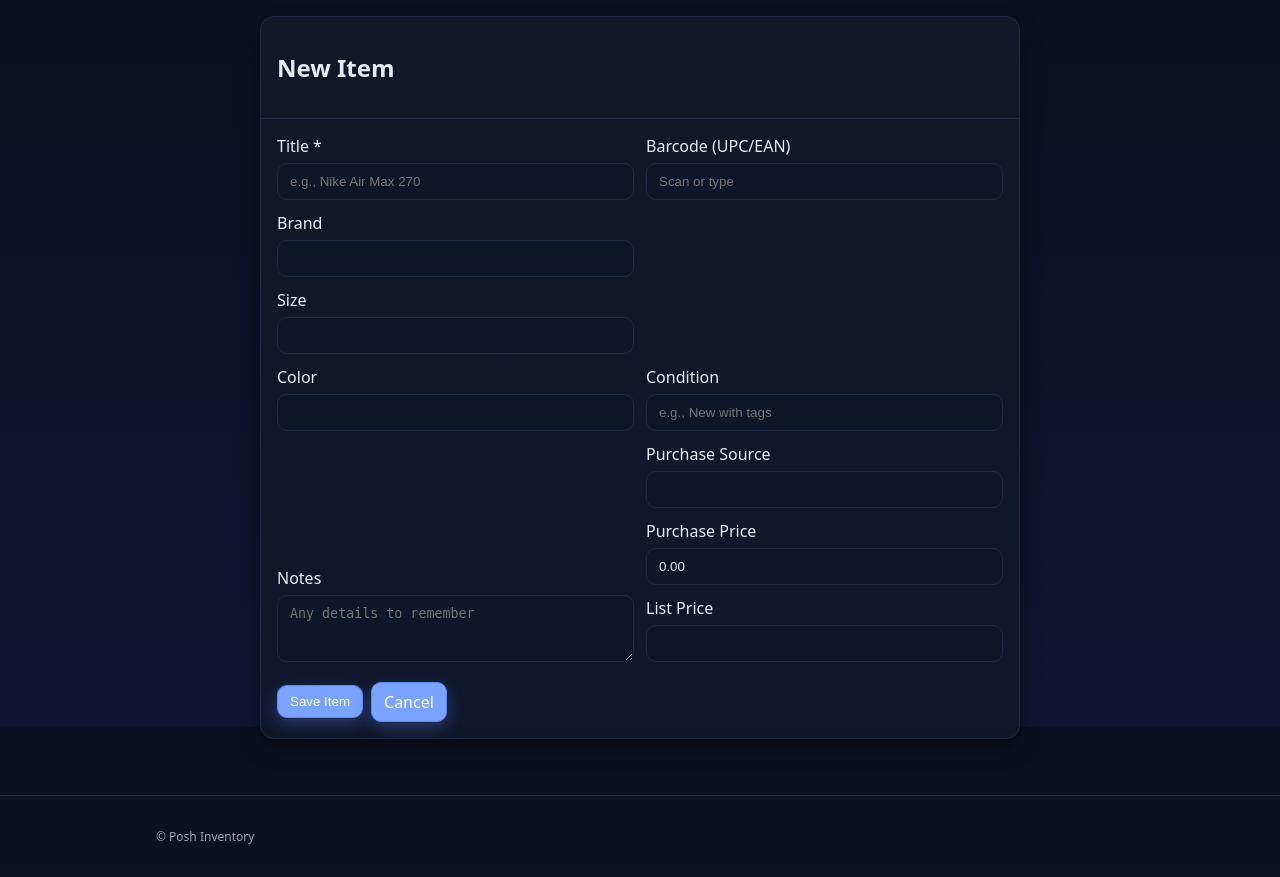
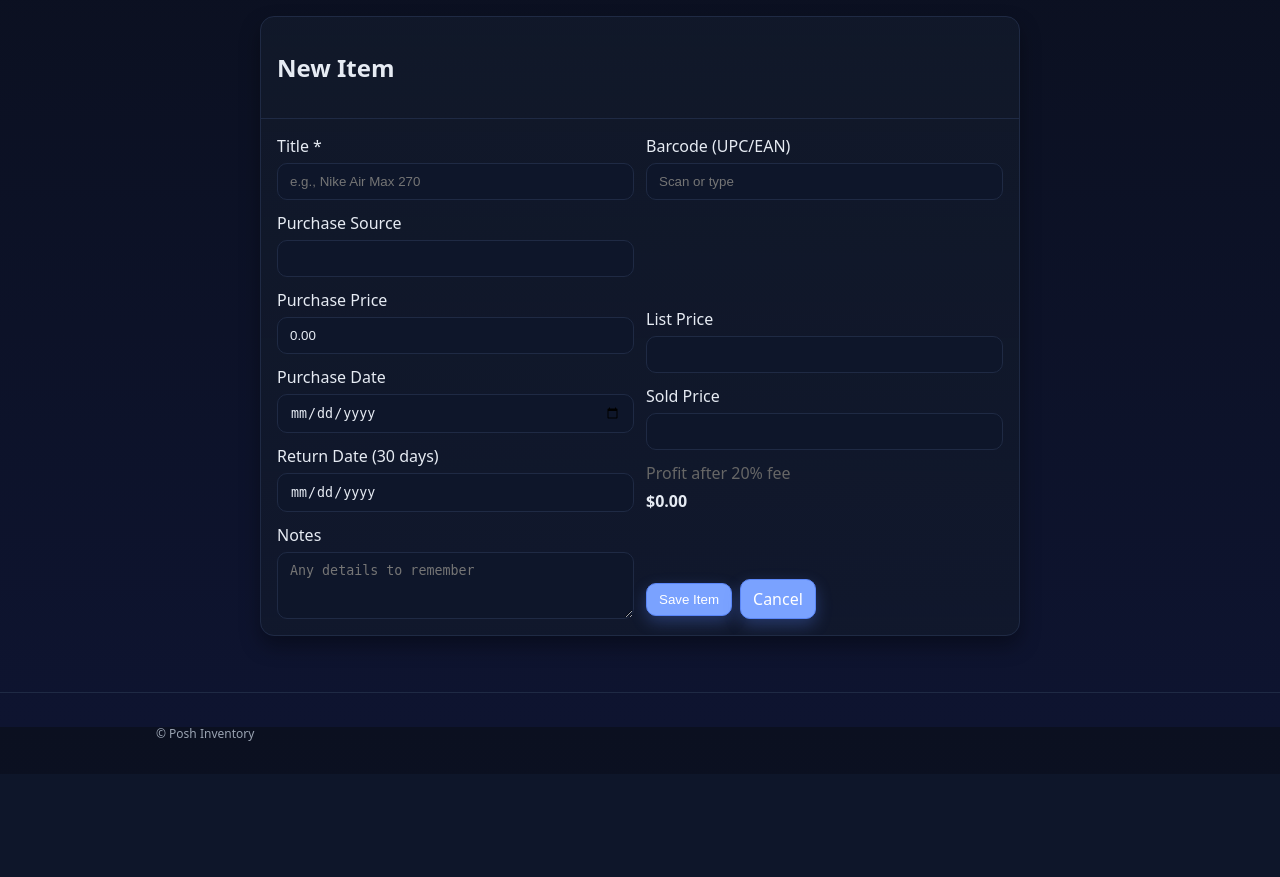
Before and after one commit to noahc763/posh-inventory, a Flask app: page /items/new in a window 1280 px wide. Shown: the part 73-950 px from the top of the page. After the commit the page ends 814 px from the top, so only its background shows below. Run offline with Flask 3, Linux system fonts and the light colour scheme; the visitor is signed in with stand-in values (Sample User, id 1).

Commit message:
updates with scanning

```diff
--- a/app.py
+++ b/app.py
@@ -8,6 +8,7 @@ from models import db, Item, Category, User
 from auth import auth_bp
 from items import items_bp
 from categories import categories_bp
+from datetime import datetime
 
 
 def create_app():
@@ -92,24 +93,54 @@ def create_app():
     def items_create():
         name = (request.form.get("name") or "").strip()
         barcode = normalize_barcode(request.form.get("barcode") or "")
+        purchase_price = request.form.get("purchase_price")
+        sold_price = request.form.get("sold_price")
+        purchase_date = request.form.get("purchase_date")
+        purchase_source = (request.form.get("purchase_source") or "").strip()
+        list_price = request.form.get("list_price")
+        notes = request.form.get("notes")
+
         if not barcode:
             return ("Barcode required", 400)
+
+        # helpers
+        def parse_money(v):
+            try:
+                return Decimal(v)
+            except Exception:
+                return None
+
+        def parse_date(v):
+            try:
+                return datetime.strptime(v, "%Y-%m-%d").date() if v else None
+            except Exception:
+                return None
 
         existing = Item.query.filter_by(user_id=current_user.id, barcode=barcode).first()
         if existing:
             return redirect(url_for("item_detail", item_id=existing.id))
 
-        # Create and save
-        item = Item(name=name, barcode=barcode, user_id=current_user.id)
+        item = Item(
+            user_id=current_user.id,
+            title=name or "Untitled",
+            barcode=barcode,
+            purchase_source=purchase_source or None,
+            purchase_price=parse_money(purchase_price) or Decimal("0.00"),
+            list_price=parse_money(list_price),
+            sold_price=parse_money(sold_price),
+            purchase_date=parse_date(purchase_date),
+            notes=notes or None,
+        )
+
         db.session.add(item)
         try:
             db.session.commit()
         except Exception:
             db.session.rollback()
-            # likely unique constraint on (user_id, barcode)
             return ("Barcode already exists", 409)
 
         return redirect(url_for("item_detail", item_id=item.id))
+
 
     # (optional) quick health check
     @app.route("/healthz")
--- a/templates/item_form.html
+++ b/templates/item_form.html
@@ -16,45 +16,49 @@
         <input name="barcode" value="{{ prefill.barcode if prefill and prefill.barcode }}" placeholder="Scan or type" />
       </label>
 
-      <div style="display:grid; grid-template-columns: repeat(auto-fit, minmax(180px, 1fr)); gap:12px;">
+      <div style="display:grid; grid-template-columns: repeat(auto-fit, minmax(220px, 1fr)); gap:12px;">
         <label class="field">
-          <span>Brand</span>
-          <input name="brand" />
+          <span>Purchase Source</span>
+          <input name="purchase_source" />
         </label>
+
         <label class="field">
-          <span>Size</span>
-          <input name="size" />
+          <span>Purchase Price</span>
+          <input id="purchase_price" name="purchase_price" type="number" step="0.01" min="0" value="0.00" />
         </label>
+
         <label class="field">
-          <span>Color</span>
-          <input name="color" />
+          <span>Purchase Date</span>
+          <input id="purchase_date" name="purchase_date" type="date" />
+        </label>
+
+        <label class="field">
+          <span>Return Date (30 days)</span>
+          <input id="return_date" type="date" readonly />
         </label>
       </div>
 
-      <label class="field">
-        <span>Condition</span>
-        <input name="condition" placeholder="e.g., New with tags" />
-      </label>
+      <div style="display:grid; grid-template-columns: repeat(auto-fit, minmax(220px, 1fr)); gap:12px;">
+        <label class="field">
+          <span>List Price</span>
+          <input name="list_price" type="number" step="0.01" min="0" />
+        </label>
+
+        <label class="field">
+          <span>Sold Price</span>
+          <input id="sold_price" name="sold_price" type="number" step="0.01" min="0" />
+        </label>
+
+        <div class="field" style="display:flex; flex-direction:column; justify-content:flex-end">
+          <div class="muted" style="color:#666;">Profit after 20% fee</div>
+          <div id="profit_display" style="font-weight:600;">—</div>
+        </div>
+      </div>
 
       <label class="field">
         <span>Notes</span>
         <textarea name="notes" rows="3" placeholder="Any details to remember"></textarea>
       </label>
-
-      <div style="display:grid; grid-template-columns: repeat(auto-fit, minmax(180px, 1fr)); gap:12px;">
-        <label class="field">
-          <span>Purchase Source</span>
-          <input name="purchase_source" />
-        </label>
-        <label class="field">
-          <span>Purchase Price</span>
-          <input name="purchase_price" type="number" step="0.01" min="0" value="0.00" />
-        </label>
-        <label class="field">
-          <span>List Price</span>
-          <input name="list_price" type="number" step="0.01" min="0" />
-        </label>
-      </div>
 
       <div style="display:flex; gap:8px; align-items:center; margin-top:8px;">
         <button class="btn" type="submit">Save Item</button>
@@ -63,4 +67,44 @@
     </form>
   </div>
 </section>
+
+<script>
+  const purchaseDate = document.getElementById('purchase_date');
+  const returnDate   = document.getElementById('return_date');
+  const purchaseEl   = document.getElementById('purchase_price');
+  const soldEl       = document.getElementById('sold_price');
+  const profitEl     = document.getElementById('profit_display');
+
+  function toISODate(d) { return d.toISOString().slice(0,10); }
+
+  function updateReturnDate() {
+    if (!purchaseDate.value) { returnDate.value = ''; return; }
+    const d = new Date(purchaseDate.value + 'T00:00:00');
+    if (isNaN(d)) { returnDate.value = ''; return; }
+    d.setDate(d.getDate() + 30);
+    returnDate.value = toISODate(d);
+  }
+
+  function dollars(n) {
+    if (n === null || isNaN(n)) return '—';
+    return '$' + n.toFixed(2);
+  }
+
+  function calcProfit() {
+    const purchase = parseFloat(purchaseEl.value || '0');
+    const sold     = parseFloat(soldEl.value || '0');
+    if (isNaN(sold)) { profitEl.textContent = '—'; return; }
+    const payout = sold * 0.80;                // 20% Poshmark fee
+    const profit = payout - (isNaN(purchase) ? 0 : purchase);
+    profitEl.textContent = dollars(profit);
+  }
+
+  purchaseDate.addEventListener('change', updateReturnDate);
+  purchaseEl.addEventListener('input',  calcProfit);
+  soldEl.addEventListener('input',      calcProfit);
+
+  // initialize on load
+  updateReturnDate();
+  calcProfit();
+</script>
 {% endblock %}
```
